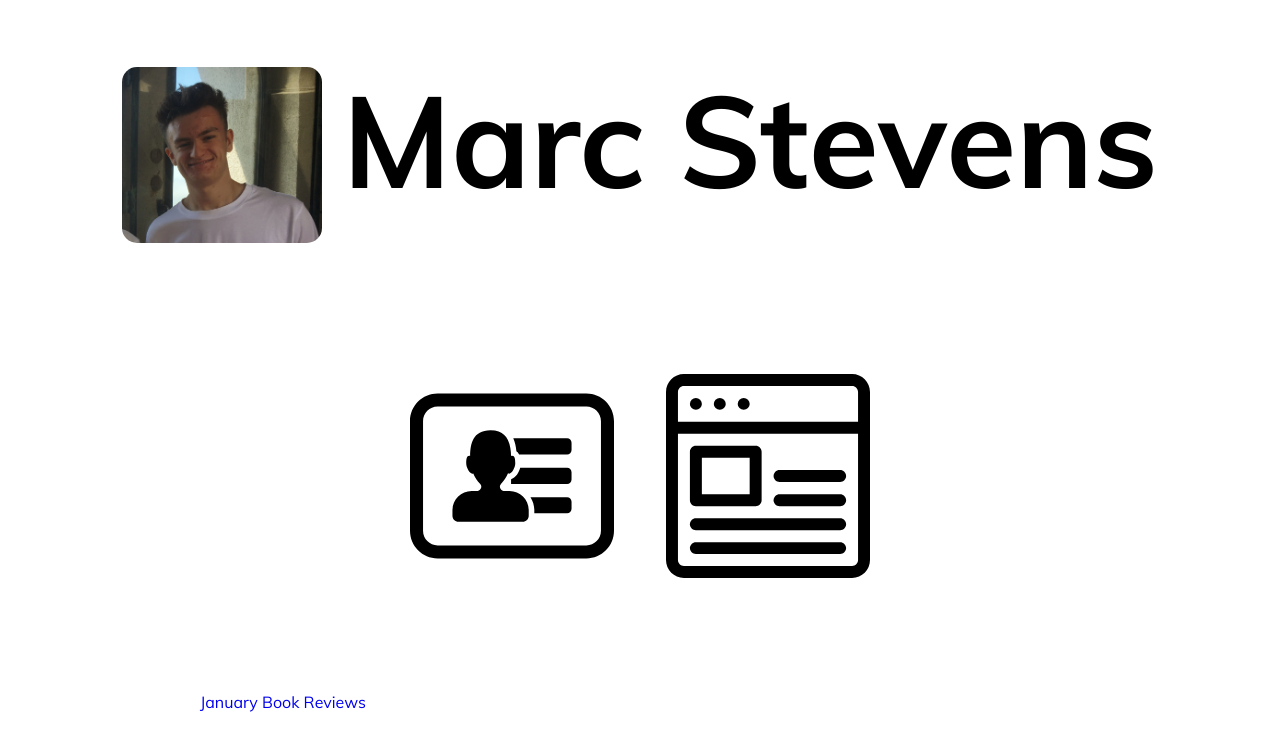
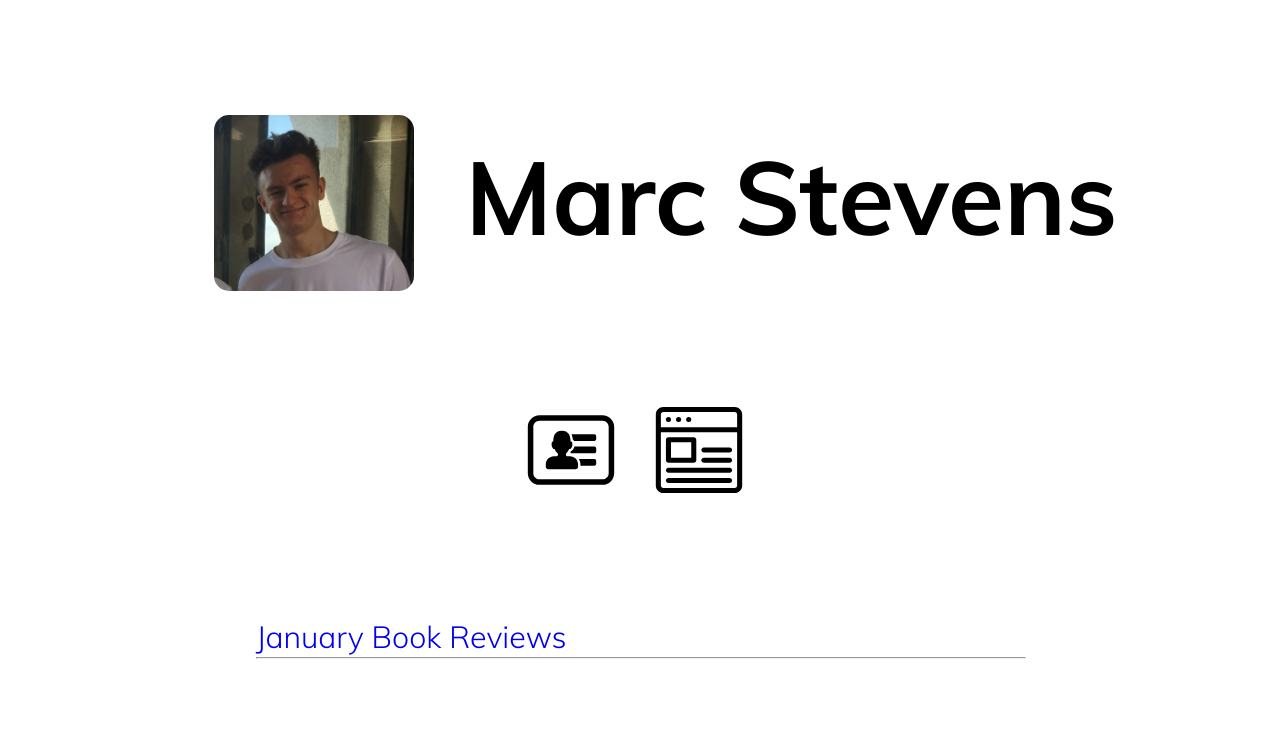
Before and after one commit to marc-st/personal-blog, a React app: page /#/posts in a window 1280 px wide. Built offline with nearby package versions, Linux system fonts and the light colour scheme.

Commit message:
figuring out layout - still unsure

```diff
--- a/src/components/Posts.js
+++ b/src/components/Posts.js
@@ -4,16 +4,20 @@ import { Switch, Route, Link, } from 'react-router-dom';
 import Post from "./Post";
 import bloglist from "../bloglist";
 
+import "../stylesheets/posts.css"
+
 export const Posts = ({match}) => (
-  <div>
-    <div className="postLinks">
-      <Link to = {match.url + bloglist.book_reviews.jan.url}> {bloglist.book_reviews.jan.name} </Link>
-    </div>
-    <div>
-      <Switch>
-        <Route path= {match.path + bloglist.book_reviews.jan.url}
-          render={()=><Post filename={bloglist.book_reviews.jan.filename}/>}/>
-      </Switch>
-    </div>
-  </div>
-);
+  Object.values(bloglist.book_reviews).map((review, i)=>
+    <ul className="postLinks">
+      <li className="postLink">
+        <Link to = {match.url + review.url} key={i}>
+          {review.name}
+        </Link>
+      </li>
+      <hr />
+      <div className="blogpost">
+        <Route path= {match.path + review.url}
+          render={()=><Post filename={review.filename}/>}/>
+      </div>
+    </ul>
+));
--- a/src/markdown/january-books.md
+++ b/src/markdown/january-books.md
@@ -1,4 +1,4 @@
-## January Book Reviews 31/1/18
+# January Book Reviews 31/1/18
 
 
 
--- a/src/stylesheets/content.css
+++ b/src/stylesheets/content.css
@@ -1,6 +1,6 @@
 .mainPosts {
-  padding-right: 200px;
-  padding-left: 200px;
+  padding-right: 20%;
+  padding-left: 20%;
   -webkit-box-sizing: border-box; /* Safari/Chrome, other WebKit */
   -moz-box-sizing: border-box;    /* Firefox, other Gecko */
   box-sizing: border-box;
--- a/src/stylesheets/headfoot.css
+++ b/src/stylesheets/headfoot.css
@@ -4,7 +4,7 @@
   color: black;
   font-size: 4em;
   text-align: center;
-  padding-top: 80px;
+  padding-top: 10%;
   display:flex;
   align-items: center;
   justify-content: center;
@@ -12,11 +12,12 @@
 
 .App-title {
   padding-top: 55px;
-  padding-left: 20px;
-  font-size: 2em;
+  padding-left: 4%;
+  font-size: 1.6em;
 }
 .profileImage {
   width: 200px;
+  margin-left: 4%;
   border-radius: 15px;
   display: inline;
 }
--- a/src/stylesheets/index.css
+++ b/src/stylesheets/index.css
@@ -7,8 +7,12 @@
   src: url(../fonts/Muli-Bold.ttf);
 }
 @font-face {
-  font-family: Muli-ExtraBold;
-  src: url(../fonts/Muli-ExtraBold.ttf);
+  font-family: Muli-Light;
+  src: url(../fonts/Muli-Light.ttf);
+}
+@font-face {
+  font-famiy: Muli-Extra-Light;
+  src: url(../fonts/Muli-ExtraLight.ttf);
 }
 @font-face {
   font-family: Muli-Regular;
@@ -21,7 +25,8 @@ html, body {
   border: 0;
   outline: 0;
   background: transparent;
-  font-family: 'Muli-Regular';
+  font-family: 'Muli-Light';
+
 }
 h1 {
   font-family: 'Muli-Bold';
--- a/src/stylesheets/navigation.css
+++ b/src/stylesheets/navigation.css
@@ -7,11 +7,11 @@
   justify-content: center;
   padding-bottom: 70px;
 }
-ul {
+.navigation ul {
   -webkit-padding-start: 0px;
   display:flex;
   flex-direction: row;
-  width: 40%;
+  width: 20%;
 }
 li {
   padding: 5%;
@@ -20,8 +20,8 @@ ul li{
   flex:1
 }
 a img {
-  height: 100%;
-  width: 100%;
+  height: 90%;
+  width: 90%;
 }
 @media all and (max-width: 640px) {
   .navigation {
--- /dev/null
+++ b/src/stylesheets/posts.css
@@ -0,0 +1,9 @@
+.postLinks {
+  -webkit-padding-start: 0px;
+  width: 100%;
+}
+.postLink {
+  font-size: 1.9em;
+  padding-left: 0;
+  padding-bottom: 50px;
+}
```
Also changed, not shown: src/bloglist.js (+6 -1 lines).
